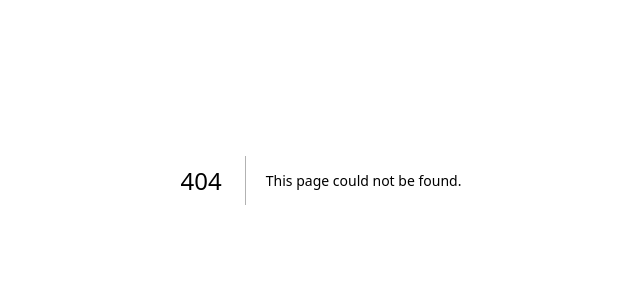
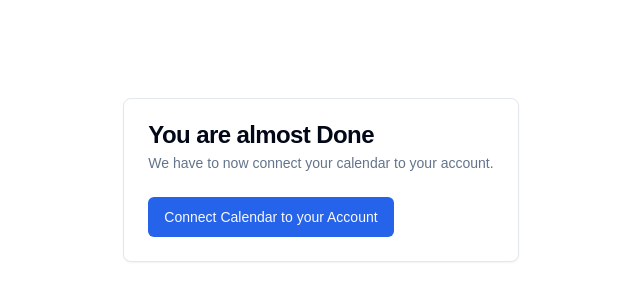
Before and after one commit to sonicnos/calendar, a Next.js app: page /onboarding/grant-id in a window 1280 px wide. Before the commit this address had no page. Shown: the part 220-520 px from the top of the page, without its empty margins (319-959 px from the left). Built offline with nearby package versions, Linux system fonts and the light colour scheme.

Commit message:
make a done page for the onboardin

```diff
--- a/app/actions/actions.ts
+++ b/app/actions/actions.ts
@@ -3,12 +3,13 @@
 import prisma from "@/lib/db";
 import { requireUser } from "@/lib/hooks";
 import { parseWithZod } from "@conform-to/zod";
-import { onboardingSchema, onboardingSchemaValidation } from "@/lib/zodSchemas";
+import { onboardingSchemaValidation } from "@/lib/zodSchemas";
+import { redirect } from "next/navigation";
 
 export async function OnboardingAction(prevState: any, formData: FormData) {
   const session = await requireUser();
 
-  const submission = parseWithZod(formData, {
+  const submission = await parseWithZod(formData, {
     schema: onboardingSchemaValidation({
       async isUsernameUnique() {
         const existingUsername = await prisma.user.findUnique({
@@ -37,4 +38,6 @@ export async function OnboardingAction(prevState: any, formData: FormData) {
       name: submission.value.fullName,
     },
   });
+
+  return redirect("/dashboard");
 }
--- a/app/components/SubmitButtons.tsx
+++ b/app/components/SubmitButtons.tsx
@@ -30,8 +30,8 @@ export function SubmitButton({ text, variant, className }: iAppProps) {
   return (
     <>
       {pending ? (
-        <Button disabled variant="outline">
-          <Loader2 className="size-4 animate-spin mr-2" />
+        <Button disabled variant="outline" className={cn("w-fit", className)}>
+          <Loader2 className={"size-4 animate-spin mr-2"} /> Please Wait
         </Button>
       ) : (
         <Button
--- a/app/dashboard/layout.tsx
+++ b/app/dashboard/layout.tsx
@@ -17,6 +17,25 @@ import {
 import { signOut } from "@/lib/auth";
 import { DropdownMenuContent } from "@radix-ui/react-dropdown-menu";
 import { requireUser } from "@/lib/hooks";
+import prisma from "@/lib/db";
+import { redirect } from "next/navigation";
+
+async function getData(userId: string) {
+  const data = await prisma.user.findUnique({
+    where: {
+      id: userId,
+    },
+    select: {
+      username: true,
+    },
+  });
+
+  if (!data?.username) {
+    return redirect("/onboarding");
+  }
+
+  return data;
+}
 
 export default async function DashboardLayout({
   children,
@@ -24,6 +43,9 @@ export default async function DashboardLayout({
   children: ReactNode;
 }) {
   const session = await requireUser();
+
+  const data = await getData(session.user?.id as string);
+
   return (
     <>
       <div className="min-h-screen w-full grid md:grid-cols-[220px_1fr] lg:grid-cols-[280px_1fr]">
--- a/app/layout.tsx
+++ b/app/layout.tsx
@@ -15,7 +15,7 @@ const geistMono = localFont({
 });
 
 export const metadata: Metadata = {
-  title: "Create Next App",
+  title: "Loukas Calendar",
   description: "Generated by create next app",
 };
 
--- /dev/null
+++ b/app/onboarding/grant-id/page.tsx
@@ -0,0 +1,31 @@
+import { Button } from "@/components/ui/button";
+import {
+  Card,
+  CardContent,
+  CardDescription,
+  CardHeader,
+  CardTitle,
+} from "@/components/ui/card";
+import Link from "next/link";
+
+const OnboardingRouteTwo = () => {
+  return (
+    <div className="min-h-screen w-screen flex items-center justify-center">
+      <Card>
+        <CardHeader>
+          <CardTitle>You are almost Done</CardTitle>
+          <CardDescription>
+            We have to now connect your calendar to your account.
+          </CardDescription>
+        </CardHeader>
+        <CardContent>
+          <Button asChild>
+            <Link href="/">Connect Calendar to your Account</Link>
+          </Button>
+        </CardContent>
+      </Card>
+    </div>
+  );
+};
+
+export default OnboardingRouteTwo;
--- a/app/onboarding/page.tsx
+++ b/app/onboarding/page.tsx
@@ -1,5 +1,4 @@
 "use client";
-import { Button } from "@/components/ui/button";
 import {
   Card,
   CardContent,
```
